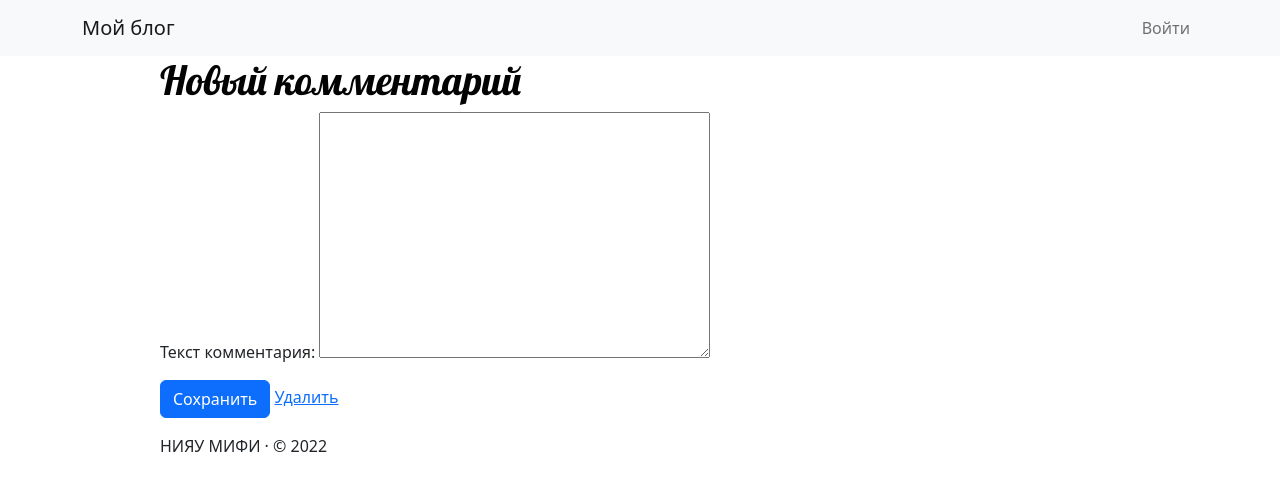
After one commit to relucentlake/my-first-blog, a Django app: template blog/templates/blog/comment_edit.html in a window 1280 px wide. The commit adds this page. Shown: the top 491 px of the page. Run offline with Django 3.2, Linux system fonts and the light colour scheme; the template is opened without the code that fills it: values that come from a table or form of the project are taken from there, others are empty; some libraries are stand-ins or nearby versions.

Commit message:
24.11.22

```diff
--- a/blog/templates/blog/comment.html
+++ b/blog/templates/blog/comment.html
@@ -11,8 +11,8 @@
                 {{comment.author.username}}
             </small>
         </p>
-        <a href="{% url 'comment_edit' pk=post.pk %}">
-            <i class="bi-pencil"></i>
+        <a href="{% url 'comment_edit' pk=comment.pk %}">
+            <i class="bi-pencil-square"></i>
             Редактировать
         </a>
     </div>
--- /dev/null
+++ b/blog/templates/blog/comment_edit.html
@@ -0,0 +1,14 @@
+{% extends 'blog/base.html' %}
+
+{% block content %}
+<h1>Новый комментарий</h1>
+<form method="POST">
+  {% csrf_token %}
+  {{ form.as_p }}
+  <button type="submit" class="btn btn-primary">Сохранить</button>
+  <a href="{% url 'comment_delete' pk=comment.pk %}">
+    <i class="bi bi-delete"></i>
+    Удалить
+  </a>
+</form>
+{% endblock %}
--- a/blog/templates/blog/post.html
+++ b/blog/templates/blog/post.html
@@ -15,5 +15,6 @@
                     {{ post.published_date }}
                 </div>
         {% endif %}
+        Количество комментариев: {{post.comment_set.count}}
     </div>
 </div>
--- a/blog/templates/blog/post_list.html
+++ b/blog/templates/blog/post_list.html
@@ -8,7 +8,5 @@
 {% block footer %}
 <p class='text-muted'>
   Количество посещений данной страницы: {{num_visits}}
-<br>
-  Количество комментариев: {{num_comments}}
 </p>
 {% endblock %}
```
Also changed, not shown: blog/views.py (+3 -7 lines).
